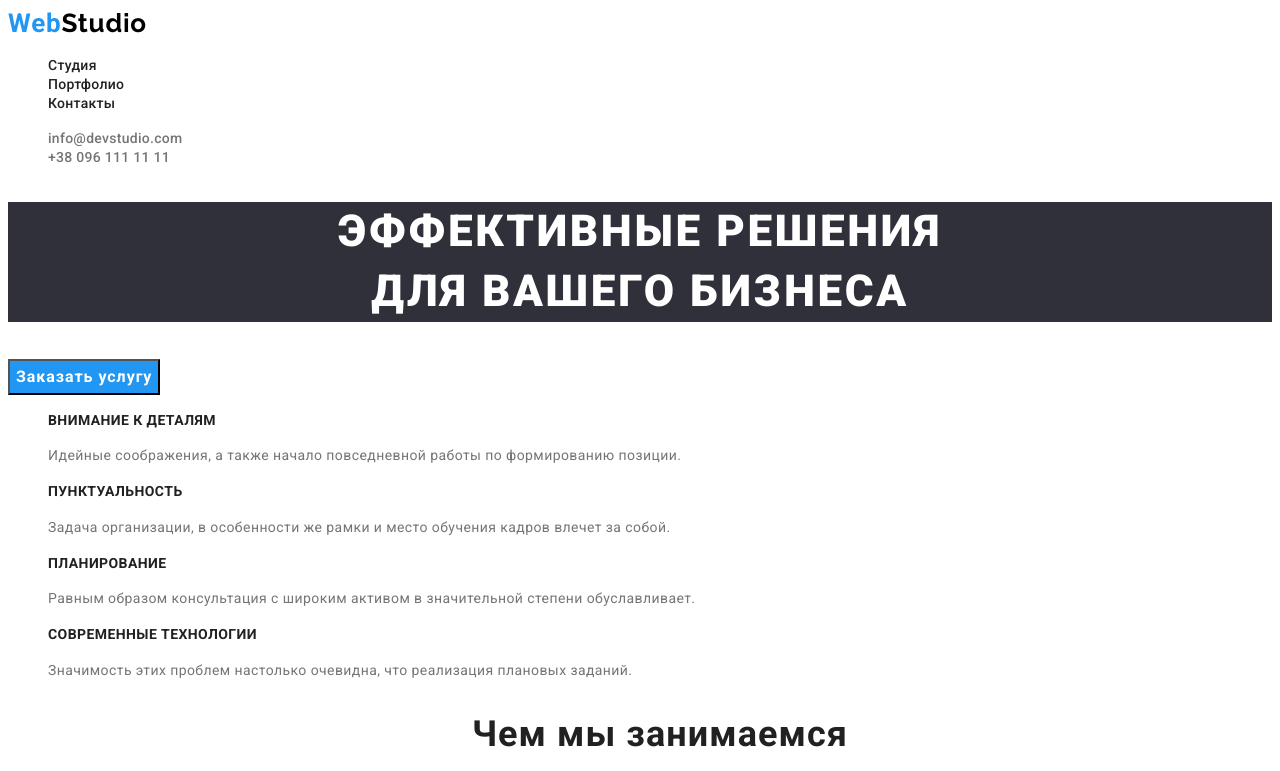
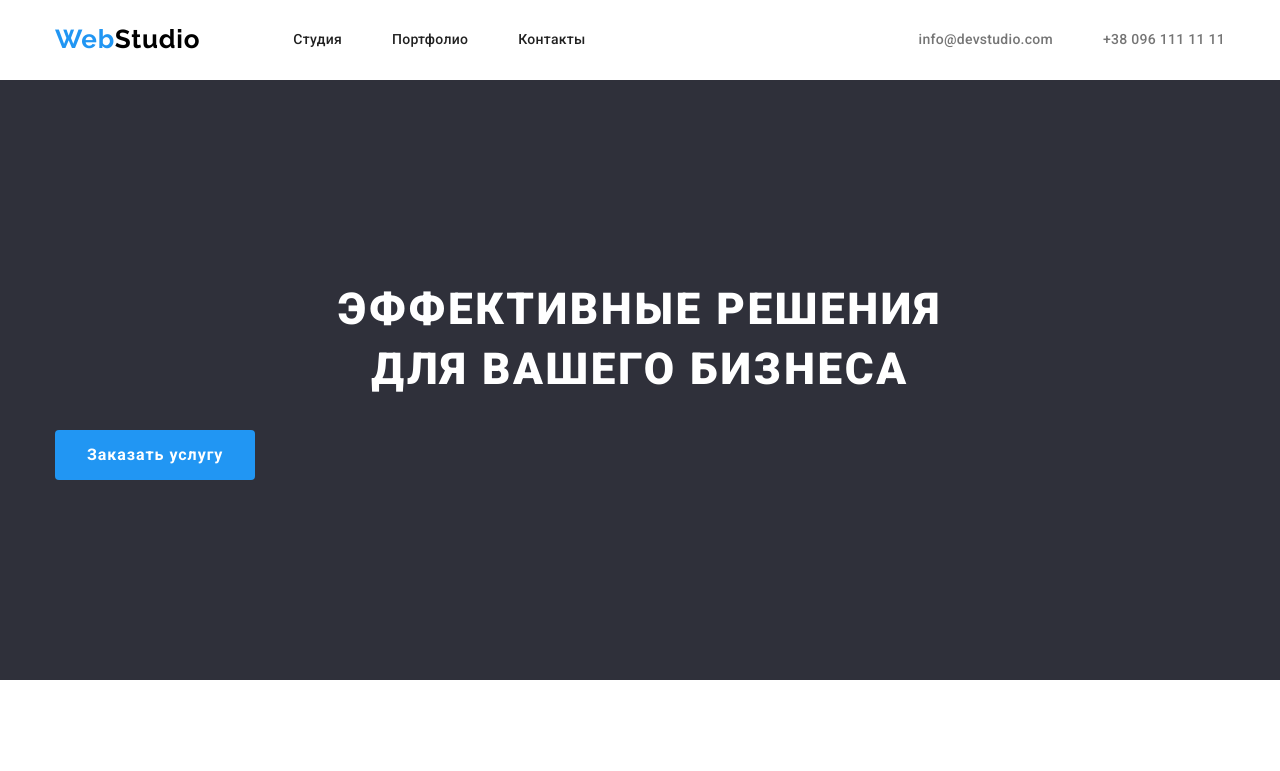
Before and after one commit to EvgenK81/goit-markup-hw-02, a plain HTML site: page index.html in a window 1280 px wide. Shown: the top 771 px of the page. Drawn offline with nearby package versions, Linux system fonts and the light colour scheme.

Commit message:
goit-markup-hw-02

```diff
--- a/css/style.css
+++ b/css/style.css
@@ -1,36 +1,97 @@
-:root{
-    --accent-color:#2196F3;
-    --secondari-color:#757575;
-    --footer-color:rgba(255, 255, 255, 0.6);
-    --primary-font-color:#212121;
-    --button-text-color:#FFFFFF;
-    --primary-font:'Roboto',sans-serif;
-    --secondari-font:'Raleway',sans-serif;
+:root {
+     --accent-color: #2196F3;
+     --secondari-color: #757575;
+     --footer-color: rgba(255, 255, 255, 0.6);
+     --primary-font-color: #212121;
+     --button-text-color: #FFFFFF;
+     --primary-font: 'Roboto', sans-serif;
+     --secondari-font: 'Raleway', sans-serif;
 }
-.list{
+h1,h2,h3,h4,p{
+     margin-top: 0;
+     margin-bottom: 0;
+}
+ul,ol{
+     margin-top: 0;
+     margin-bottom: 0;
+     padding-left: 0;
+}
+img{
+     display:block
+}
+
+.list {
      list-style: none;
 }
-.link{
-    text-decoration:none ;
+
+.link {
+     text-decoration: none;
 }
+button{
+     cursor: pointer;
+}
+
 body {
-            font-family:var(--primary-font);
+     font-family: var(--primary-font);
+}
+.section{
+     padding-top: 94px;
+     padding-bottom: 94px;
+}
+
+.container{
+     width: 1200px;
+     margin-left: auto;
+     margin-right: auto;
+     padding-left: 15px;
+     padding-right: 15px;
+}
+/*header*/
+.page-header{
+     padding-top: 24px;
+     padding-bottom: 25px;
+}
+.header-container{
+     display: flex;
+     align-items: center;
+}
+.nav{
+     display: flex;
+     align-items: center;
+}
+.menu{
+     display: flex;
+     align-items: center;
+}
+.ul-list{
+     display: flex;
+     align-items: center;
+     margin-left: auto;
+     }
+     .logo{
+          margin-right: 93px;
+     }
+     .menu-item:not(last-child){
+          margin-right: 50px;
+     }
+     .mailto{
+          margin-right: 50px;
      }
 
 
-/*header*/
-.logo{
-    font-family: var(--secondari-font)
+.logo {
+     font-family: var(--secondari-font);
      font-style: normal;
      font-weight: 700;
      font-size: 26px;
      line-height: 1.19;
      letter-spacing: 0.03em;
 
-        color:#2196F3;
+     color: #2196F3;
 }
-.logo-studio{
-    font-family:var(--secondari-font);
+
+.logo-studio {
+     font-family: var(--secondari-font);
      font-style: normal;
      font-weight: 700;
      font-size: 26px;
@@ -38,43 +99,61 @@
      letter-spacing: 0.03em;
      color: #000000
 }
-.menu-link{
+
+.menu-link {
 
      font-weight: 500;
      font-size: 14px;
      line-height: 1.14;
      letter-spacing: 0.02em;
-        color:var(--primary-font-color);
+     color: var(--primary-font-color);
 }
+
 .menu-link:hover,
-.menu-link:focus{
-color:var(--accent-color);
+ .menu-link:focus {
+     color: var(--accent-color);
 }
-    .mailto{
-        font-family: 'Roboto',sans-serif;
-        font-weight: 500;
-         font-size: 14px;
-         line-height:1.14;
-        letter-spacing: 0.02em;
-        color: var(--secondari-color);
-    }
-    .mailto:hover,
-    .mailto:focus{
-        color:var(--accent-color);
-    }
-    .phone:hover,
-    .phone:focus{
-    color:var(--accent-color);
-    }
-    .phone{
+
+.mailto {
+     font-family: 'Roboto', sans-serif;
      font-weight: 500;
      font-size: 14px;
      line-height: 1.14;
      letter-spacing: 0.02em;
      color: var(--secondari-color);
 }
+
+.mailto:hover,
+.mailto:focus {
+     color: var(--accent-color);
+}
+
+.phone:hover,
+.phone:focus {
+     color: var(--accent-color);
+}
+
+.phone {
+     font-weight: 500;
+     font-size: 14px;
+     line-height: 1.14;
+     letter-spacing: 0.02em;
+     color: var(--secondari-color);
+}
+
 /*HERO*/
-    .title-hero{
+
+.hero{
+     background-color:#2F303A;
+     padding-top: 200px;
+     padding-bottom: 200px;
+}
+
+.title-hero {
+     margin-bottom: 30px;
+     width: 696px;
+     margin-left: auto;
+     margin-right: auto;
      font-weight: 900;
      font-size: 44px;
      line-height: 1.36;
@@ -82,22 +161,27 @@ color:var(--accent-color);
      letter-spacing: 0.06em;
      text-transform: uppercase;
      color: #FFFFFF;
-            background-color: #2F303A;
 }
-    .btn-hero{
+
+.btn-hero {
+     padding: 10px 32px;
+     display: inline-block;
+     min-width: 200px;
      font-family: 'Roboto', sans-serif;
      font-weight: 700;
      font-size: 16px;
      line-height: 1.88;
-            display: flex;
+     border:transparent ;
+     border-radius: 4px;
      align-items: center;
      text-align: center;
      letter-spacing: 0.06em;
-            background-color:var(--accent-color);
-            cursor: pointer;
+     background-color: var(--accent-color);
      color: var(--button-text-color);
+
 }
-       .Benefits-menu{
+
+.Benefits-menu {
      font-weight: 700;
      font-size: 14px;
      line-height: 1.4;
@@ -105,14 +189,16 @@ color:var(--accent-color);
      text-transform: uppercase;
      color: var(--primary-font-color);
 }
-       .description-menu{
+
+.description-menu {
      font-size: 14px;
      line-height: 1.71;
      letter-spacing: 0.03em;
-            color:var(--secondari-color);
+     color: var(--secondari-color);
 }
+
 /*direction*/
-       .direction-title{
+.direction-title {
 
      font-weight: 700;
      font-size: 36px;
@@ -120,10 +206,11 @@ color:var(--accent-color);
      text-align: center;
      letter-spacing: 0.03em;
 
-            color:var(--primary-font-color);
+     color: var(--primary-font-color);
 }
+
 /*TEAM*/
-       .team-title{
+.team-title {
 
      font-weight: 700;
      font-size: 36px;
@@ -131,9 +218,10 @@ color:var(--accent-color);
      text-align: center;
      letter-spacing: 0.03em;
 
-            color:var(--primary-font-color);
+     color: var(--primary-font-color);
 }
-       .team-name{
+
+.team-name {
 
      font-weight: 500;
      font-size: 16px;
@@ -142,16 +230,18 @@ color:var(--accent-color);
      letter-spacing: 0.03em;
      color: var(--primary-font-color);
 }
-       .team-job-title{
+
+.team-job-title {
 
      font-size: 16px;
      line-height: 1.19;
      text-align: center;
      letter-spacing: 0.03em;
-            color:var(--secondari-color);
+     color: var(--secondari-color);
 }
+
 /*footer-first*/
-       .logo-studio-footer{
+.logo-studio-footer {
      font-family: 'Raleway', sans-serif;
      font-weight: 700;
      font-size: 26px;
@@ -160,22 +250,26 @@ color:var(--accent-color);
      color: #FFFFFF;
 
 }
-       .footer-menu{
+
+.footer-menu {
      background-color: #2F303A;
 }
-       .footer-maps{
+
+.footer-maps {
      font-size: 14px;
      line-height: 1.71;
      letter-spacing: 0.03em;
      color: #FFFFFF;
 }
-       .mailto-footer{
+
+.mailto-footer {
      font-size: 14px;
      line-height: 1.71;
      letter-spacing: 0.03em;
      color: var(--footer-color);
 }
-       .phone-footer{
+
+.phone-footer {
      font-family: 'Roboto', sans-serif;
      font-weight: 400;
      font-size: 14px;
@@ -183,20 +277,24 @@ color:var(--accent-color);
      letter-spacing: 0.03em;
      color: var(--footer-color);
 }
+
 .footer-maps:hover,
-       .footer-maps:focus{
-        color:var(--accent-color);
-       }
-       .mailto-footer:hover,
-       .mailto-footer:focus{
-        color:var(--accent-color);
-       }
-       .phone-footer:hover,
-       .phone-footer:focus{
+.footer-maps:focus {
      color: var(--accent-color);
 }
+
+.mailto-footer:hover,
+.mailto-footer:focus {
+     color: var(--accent-color);
+}
+
+.phone-footer:hover,
+.phone-footer:focus {
+     color: var(--accent-color);
+}
+
 /*portfolio*/
-.regulator-btn{
+.regulator-btn {
      font-family: 'Roboto', sans-serif;
      font-style: normal;
      font-weight: 500;
@@ -204,25 +302,28 @@ color:var(--accent-color);
      line-height: 1.63;
      text-align: center;
      letter-spacing: 0.03em;
-        color:var(--primary-font-color);
+     color: var(--primary-font-color);
 }
+
 .regulator-btn:hover,
-.regulator-btn:focus{
-    background-color:var(--accent-color);
-    color:var(--button-text-color);
-    cursor: pointer;
+.regulator-btn:focus {
+     background-color: var(--accent-color);
+     color: var(--button-text-color);
+
 }
+
 /*photo*/
-.sentence{
+.sentence {
      font-weight: 700;
      font-size: 18px;
      line-height: 2;
      letter-spacing: 0.06em;
-         color:var(--primary-font-color);
+     color: var(--primary-font-color);
 }
-.sentence-choice{
+
+.sentence-choice {
      font-size: 16px;
      line-height: 1.88;
      letter-spacing: 0.03em;
-        color:var(--secondari-color);
+     color: var(--secondari-color);
 }
--- a/index.html
+++ b/index.html
@@ -7,38 +7,51 @@
     <title>Студия</title>
     <link rel="preconnect" href="https://fonts.googleapis.com">
     <link rel="preconnect" href="https://fonts.gstatic.com" crossorigin>
+    <link rel="stylesheet" href="https://cdn.jsdelivr.net/npm/modern-normalize@1.1.0/modern-normalize.min.css">
     <link href="https://fonts.googleapis.com/css2?family=Raleway:wght@700&family=Roboto:wght@400;500;700;900&display=swap"
         rel="stylesheet" />
+
     <link rel="stylesheet" href="./css/style.css">
 </head>
 <body>
     <!---HEADER--->
     <header class="page-header">
+        <div class="container header-container">
             <nav class="nav">
                 <a class="logo link" href="">
                     Web<span class="logo-studio">Studio</span>
                 </a>
                 <ul class="menu list ">
-                <li class="menu-item"><a class="menu-link link" href="./index.html" >Студия</a></li>
-                <li class="menu-item"><a class="menu-link link" href="./portfolio.html" >Портфолио</a></li>
+                    <li class="menu-item"><a class="menu-link link" href="./index.html">Студия</a></li>
+                    <li class="menu-item"><a class="menu-link link" href="./portfolio.html">Портфолио</a></li>
                     <li class="menu-item"><a class="menu-link link" href="">Контакты</a></li>
 
                 </ul>
             </nav>
-        <ul class="list">
+            <ul class="list ul-list">
 
                 <li class="menu-mailto"><a class="mailto link" href="mailto:info@devstudio.com">info@devstudio.com</a></li>
                 <li class="menu-phon"><a class="phone link" href="tel:+380961111111">+38 096 111 11 11</a></li>
             </ul>
+
+        </div>
+
+
     </header>
     <main>
         <!---HERO---->
+
             <section class="hero">
-            <h1 class="title-hero">Эффективные решения<br/> для вашего бизнеса</h1>
+                <div class="container hero-container">
+                    <h1 class="title-hero">Эффективные решения<br /> для вашего бизнеса</h1>
                     <button type="button" class="btn-hero">Заказать услугу</button>
+                </div>
             </section>
+
+
+
         <!----Benefits---->
-        <section class="Benefits">
+        <section class="Benefits section">
             <h2 hidden>Описание</h2>
             <ul class="list">
                 <li class="Benefits-menu-item">
@@ -60,7 +73,7 @@
             </ul>
         </section>
         <!---direction--->
-        <section class="direction">
+        <section class="direction section">
             <ul class="list direction-menu">
                 <li class="direction-menu-item">
                     <h2 class="direction-title">Чем мы занимаемся</h2>
@@ -76,7 +89,7 @@
             </ul>
         </section>
         <!---team--->
-<section class="team">
+<section class="team section">
     <ul class="team-menu list">
         <li class="team-menu-item">
             <h2 class="team-title">Наша команда</h2>
```
Also changed, not shown: portfolio.html (+1 -0 lines). Lines whose indentation alone changed are shown as unchanged.
